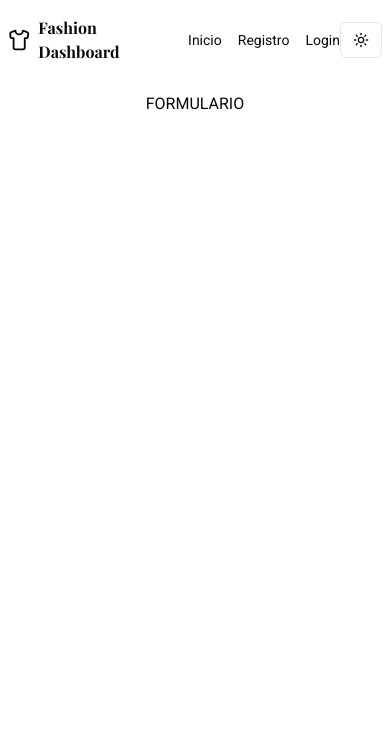
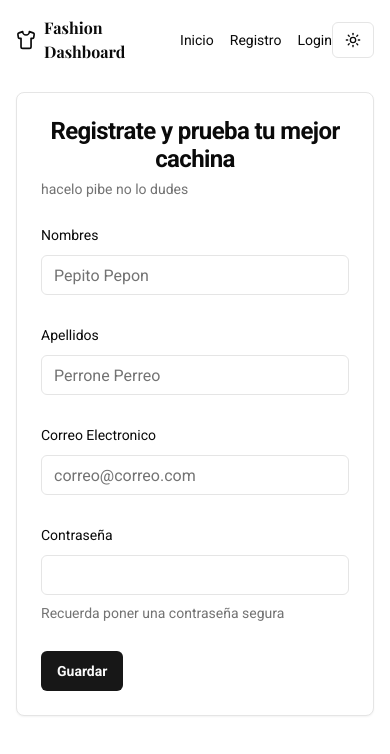
Before and after one commit to codecbros/StyleMind_Frontend, a Next.js app: page /auth/registro in a window 390 px wide. Shown: the top 754 px of the page. Built offline with nearby package versions, Linux system fonts and the light colour scheme.

Commit message:
feat(auth):✨ update auth layout, add form layout, and start form validation 🛠️📝

```diff
--- a/app/auth/layout.tsx
+++ b/app/auth/layout.tsx
@@ -2,6 +2,6 @@ import React from 'react'
 
 export default function layout({ children }: { children: React.ReactNode }) {
   return (
-    <div className='grid lg:grid-cols-5 gap-4 items-center justify-center pt-3'>{children}</div>
+    <div className='grid lg:grid-cols-2 2xl:grid-cols-5 gap-8 items-center py-3'>{children}</div>
   )
 }
--- a/app/auth/registro/page.tsx
+++ b/app/auth/registro/page.tsx
@@ -1,14 +1,29 @@
+import FormRegister from '@/components/FormRegister'
+import { Card, CardContent, CardDescription, CardHeader, CardTitle } from '@/components/ui/card'
+
 export default function register() {
   return (
     <>
-      <section className='col-span-3 mx-auto hidden lg:block '>
+      <section className='lg:col-span-1 2xl:col-span-3 mx-auto hidden lg:block '>
         <img
           src='https://plus.unsplash.com/premium_vector-1724163333366-dc150b75f069'
           alt=''
           className='object-cover transition-all duration-300 rounded-lg filter grayscale hover:grayscale-0 h-outlet'
         />
       </section>
-      <section>FORMULARIO</section>
+      <section className='mx-auto w-full lg:col-span-1 2xl:col-span-2'>
+        <Card>
+          <CardHeader>
+            <CardTitle className='text-center leading-7 md:text-start'>
+              Registrate y prueba tu mejor cachina
+            </CardTitle>
+            <CardDescription>hacelo pibe no lo dudes</CardDescription>
+          </CardHeader>
+          <CardContent>
+            <FormRegister />
+          </CardContent>
+        </Card>
+      </section>
     </>
   )
 }
--- a/app/layout.tsx
+++ b/app/layout.tsx
@@ -25,13 +25,13 @@ export default function RootLayout({ children }: Readonly<{ children: React.Reac
           >
             {showMainNav && (
               <>
-                <header className='container mx-auto flex items-center justify-between py-4 px-2'>
+                <header className='container mx-auto flex items-center justify-between p-4'>
                   <MainNav />
                   <ModeToggle />
                 </header>
               </>
             )}
-            <main className={`${showMainNav ? 'container mx-auto' : ''} px-2`}>{children}</main>
+            <main className={`${showMainNav ? 'container mx-auto' : ''} px-4`}>{children}</main>
           </ThemeProvider>
         </body>
       </html>
--- /dev/null
+++ b/components/FormRegister.tsx
@@ -0,0 +1,111 @@
+'use client'
+import { z } from 'zod'
+import {
+  Form,
+  FormControl,
+  FormDescription,
+  FormField,
+  FormItem,
+  FormLabel,
+  FormMessage
+} from '@/components/ui/form'
+import { useForm } from 'react-hook-form'
+import { zodResolver } from '@hookform/resolvers/zod'
+import { Button } from '@/components/ui/button'
+import { Input } from '@/components/ui/input'
+
+const formSchema = z.object({
+  firstname: z.string().min(2, {
+    message: 'El nombre de usuario debe tener al menos 2 caracteres.'
+  }),
+  lastname: z.string().min(2, {
+    message: 'El nombre de usuario debe tener al menos 2 caracteres.'
+  }),
+  email: z.string().email({
+    message: 'Por favor, introduce un email válido.'
+  }),
+  password: z.string().min(8, {
+    message: 'La contraseña debe tener al menos 8 caracteres.'
+  })
+})
+
+type FormRegisterType = z.infer<typeof formSchema>
+
+export default function FormRegister() {
+  const form = useForm<FormRegisterType>({
+    resolver: zodResolver(formSchema),
+    defaultValues: {
+      firstname: '',
+      lastname: '',
+      email: '',
+      password: ''
+    }
+  })
+
+  function onSubmit(values: FormRegisterType) {
+    console.log(values)
+  }
+
+  return (
+    <Form {...form}>
+      <form onSubmit={form.handleSubmit(onSubmit)} className='space-y-7'>
+        <FormField
+          control={form.control}
+          name='firstname'
+          render={({ field }) => (
+            <FormItem>
+              <FormLabel>Nombres</FormLabel>
+              <FormControl>
+                <Input type='text' placeholder='Pepito Pepon' {...field} />
+              </FormControl>
+              <FormMessage />
+            </FormItem>
+          )}
+        />
+        <FormField
+          control={form.control}
+          name='lastname'
+          render={({ field }) => (
+            <FormItem>
+              <FormLabel>Apellidos</FormLabel>
+              <FormControl>
+                <Input type='text' placeholder='Perrone Perreo' {...field} />
+              </FormControl>
+              <FormMessage />
+            </FormItem>
+          )}
+        />
+        <FormField
+          control={form.control}
+          name='email'
+          render={({ field }) => (
+            <FormItem>
+              <FormLabel>Correo Electronico</FormLabel>
+              <FormControl>
+                <Input type='email' placeholder='correo@correo.com' {...field} />
+              </FormControl>
+              <FormMessage />
+            </FormItem>
+          )}
+        />
+        <FormField
+          control={form.control}
+          name='password'
+          render={({ field }) => (
+            <FormItem>
+              <FormLabel>Contraseña</FormLabel>
+              <FormControl>
+                <Input type='password' {...field} />
+              </FormControl>
+              <FormDescription>Recuerda poner una contraseña segura</FormDescription>
+              <FormMessage />
+            </FormItem>
+          )}
+        />
+        <Button className='font-semibold' type='submit'>
+          Guardar
+        </Button>
+      </form>
+    </Form>
+  )
+}
```
